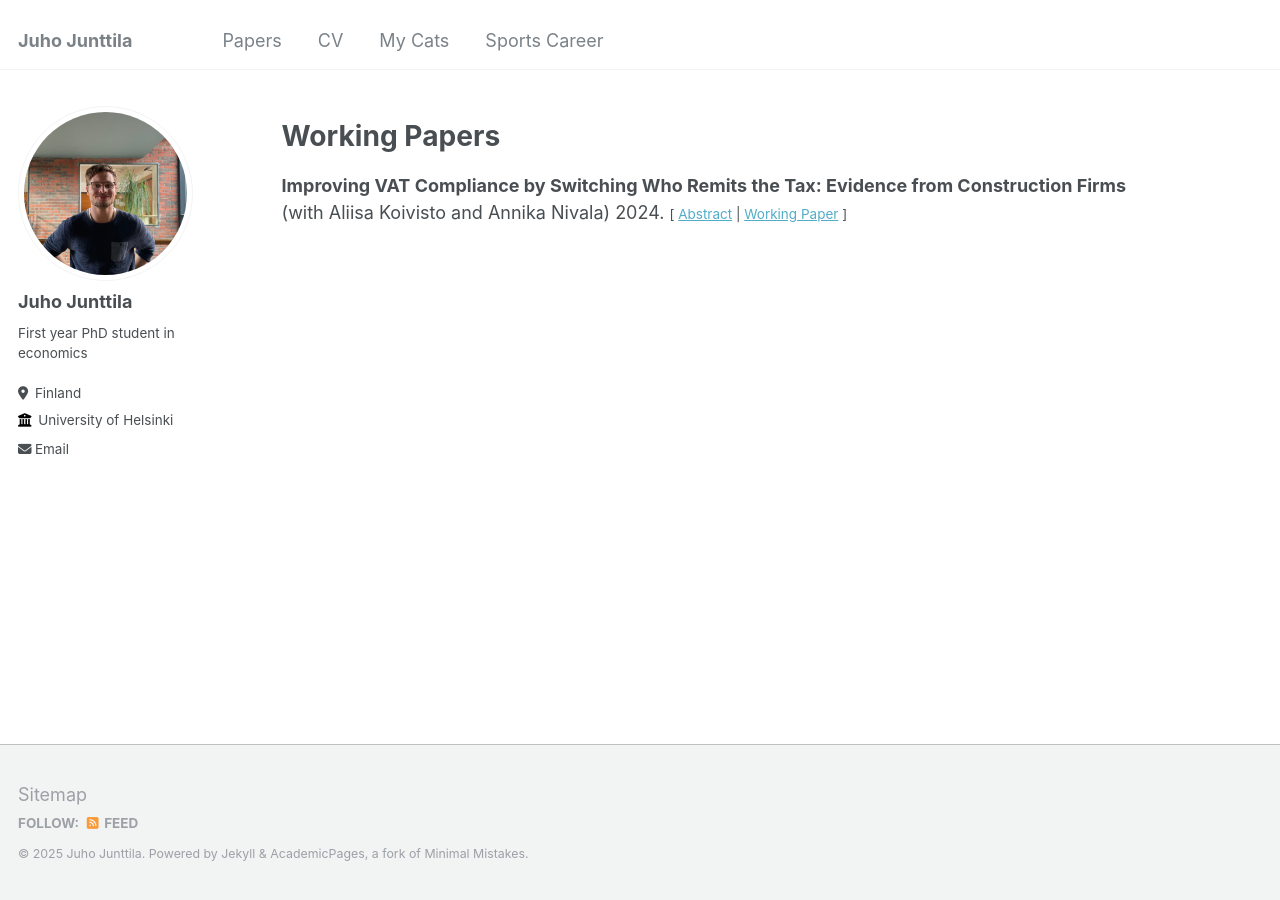
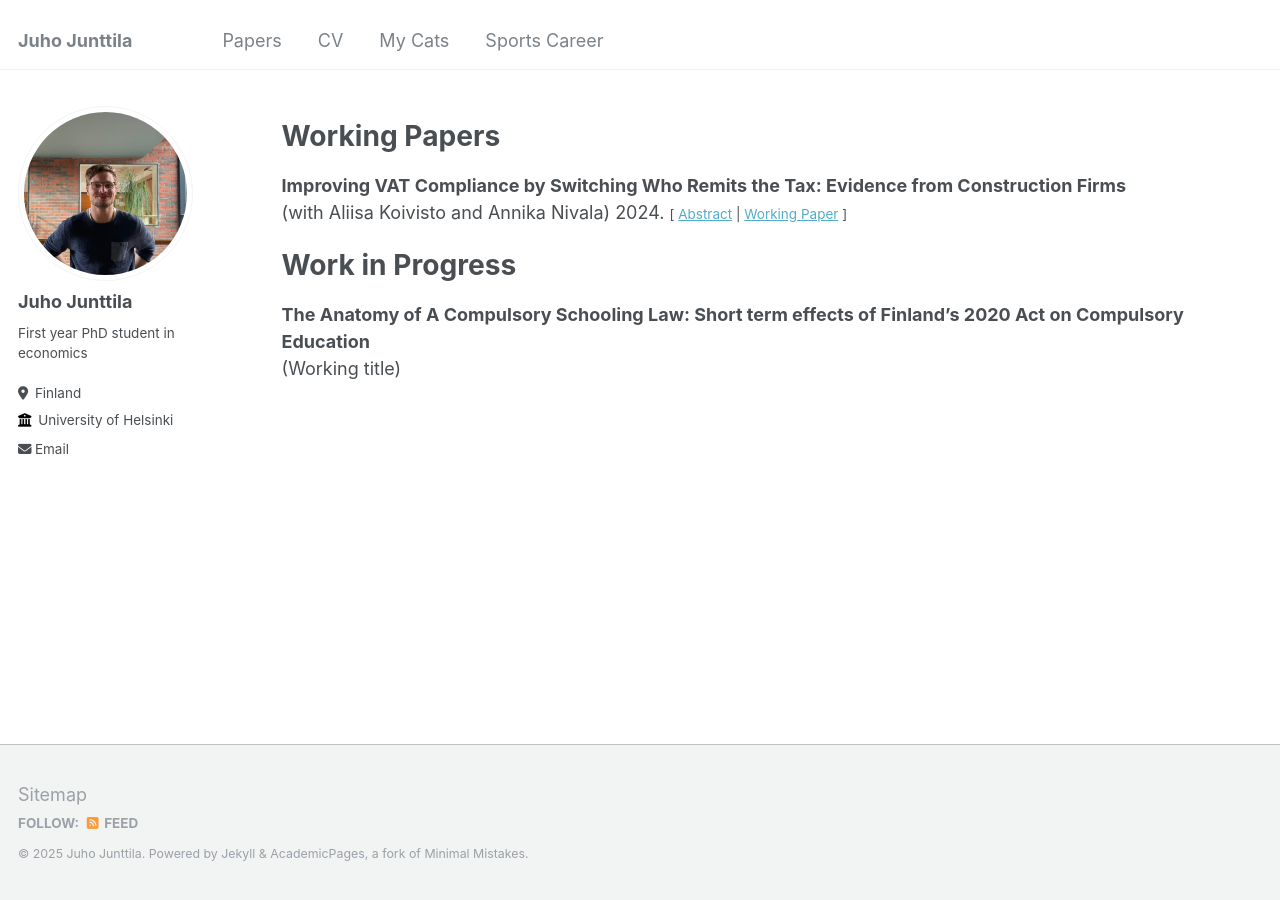
Before and after one commit to Juho-Junttila/Juho-Junttila.github.io, a Jekyll site: the page built from _pages/publications.md, in a window 1280 px wide. Built offline with Jekyll 4.4.1, drawn with Linux system fonts in a browser that asks for light colours.

Commit message:
Update publications.md

```diff
--- a/_pages/publications.md
+++ b/_pages/publications.md
@@ -37,3 +37,8 @@ Changing who remits a tax can affect how much tax revenue is collected when evas
   }
 }
 </script>
+
+# Work in Progress
+
+**The Anatomy of A Compulsory Schooling Law: Short term effects of Finland’s 2020 Act on Compulsory Education** <br/>
+(Working title)
```
